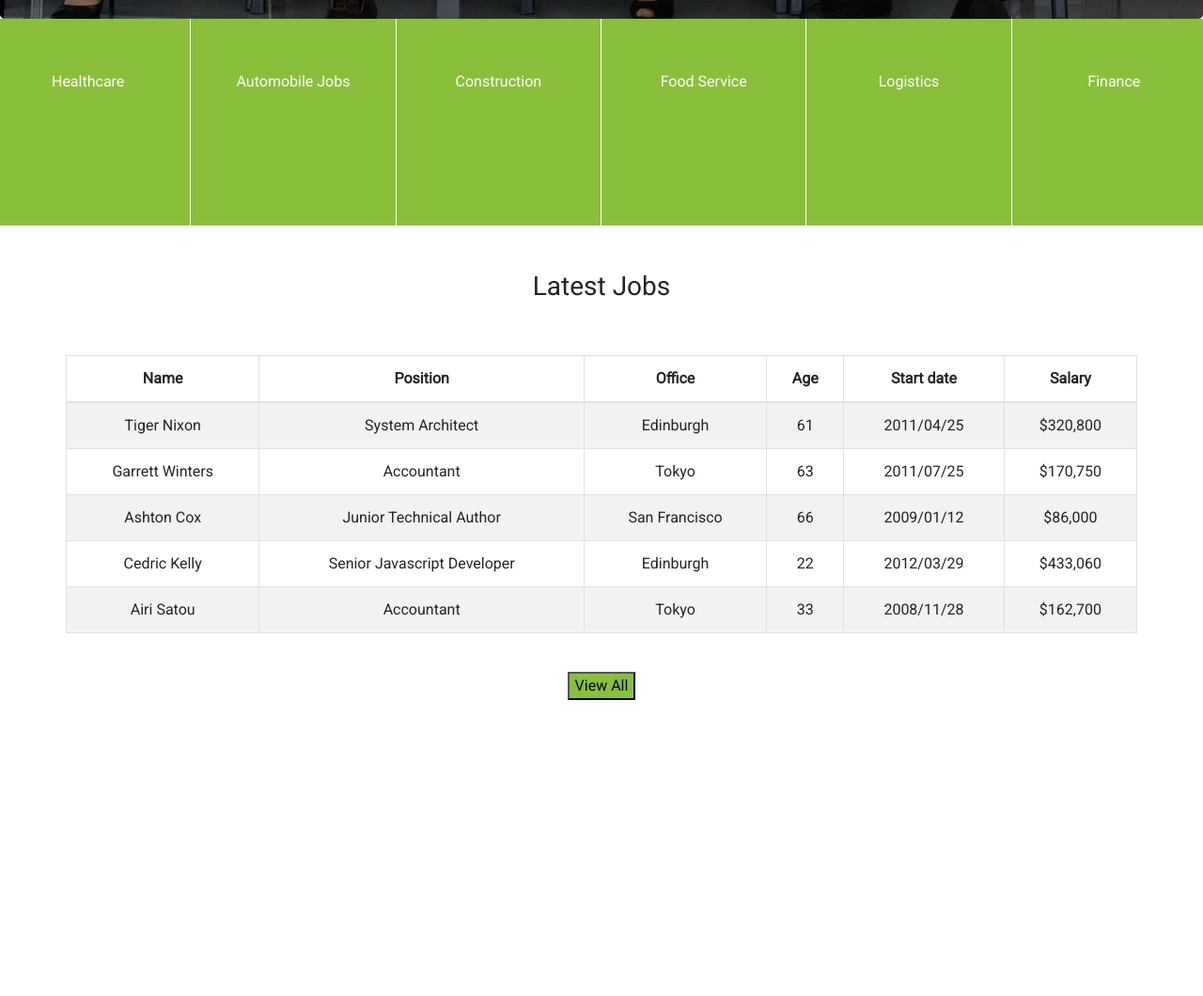
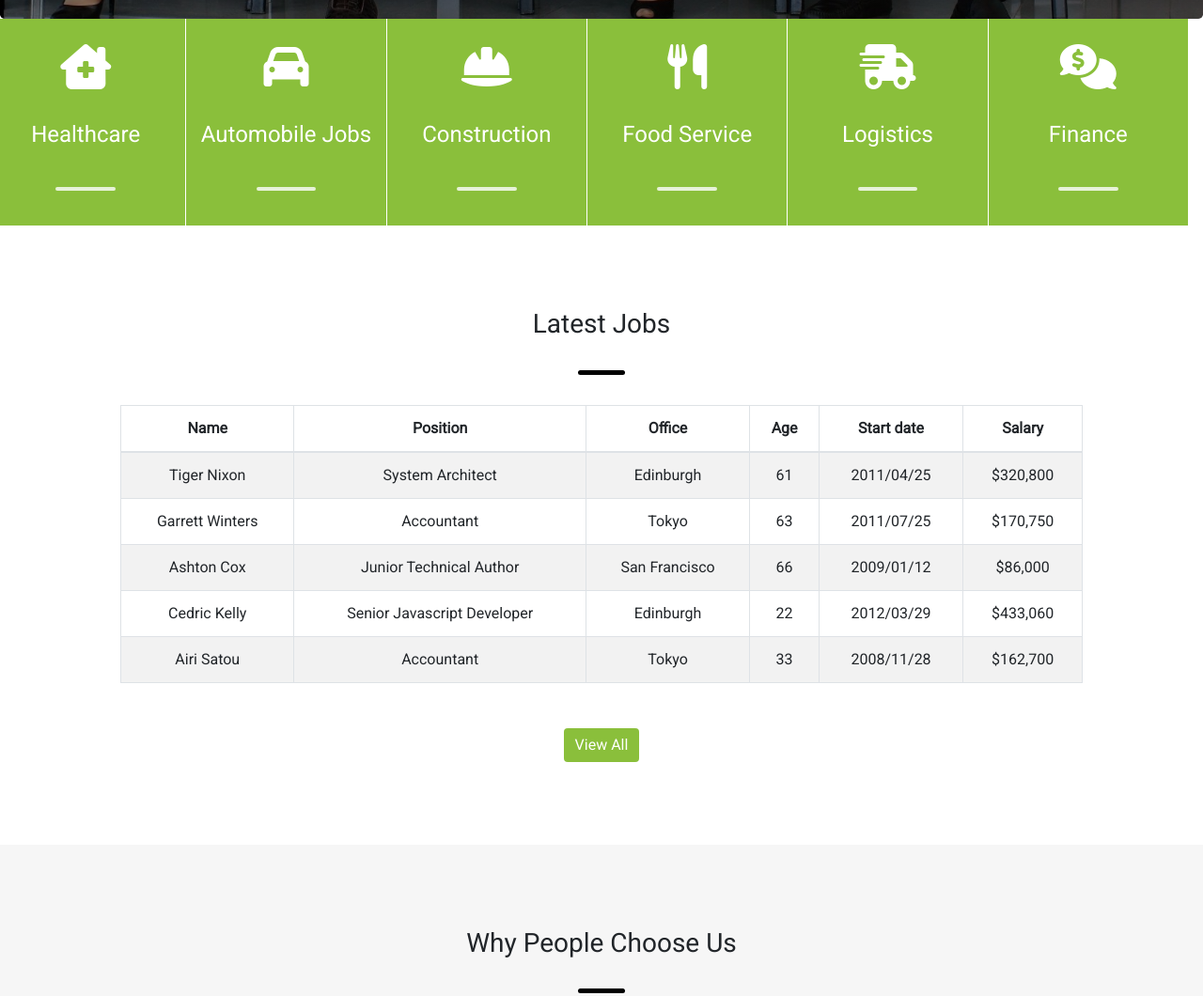
Before and after one commit to MichaelDeutschCoding/DI-Python-Bootcamp, a plain HTML site: page WeekOne/build-future/index.html in a window 1280 px wide. Shown: the part 740-1800 px from the top of the page at 94% size. Before the commit the page ends 1510 px from the top, so only its background shows below. Drawn offline with nearby package versions, Linux system fonts and the light colour scheme.

Commit message:
updated daily challenge

```diff
--- a/WeekOne/build-future/index.html
+++ b/WeekOne/build-future/index.html
@@ -2,9 +2,13 @@
 <html>
 	<head>
 		<meta charset="utf-8">
+		<meta name="viewport" content="width=device-width, initial-scale=1">
+
+		<script src="https://kit.fontawesome.com/694072c986.js" crossorigin="anonymous"></script>
 		<link href="https://fonts.googleapis.com/css?family=Roboto&display=swap" rel="stylesheet">
 		<link rel="stylesheet" href="https://stackpath.bootstrapcdn.com/bootstrap/4.3.1/css/bootstrap.min.css" integrity="sha384-ggOyR0iXCbMQv3Xipma34MD+dH/1fQ784/j6cY/iJTQUOhcWr7x9JvoRxT2MZw1T" crossorigin="anonymous">
 		<link rel="stylesheet" href="style.css">
+
 		<title>Build Your Future</title>
 	</head>
 
@@ -12,7 +16,7 @@
 		<div class="jumbotron myjumbo">
 
 			<nav class="navbar navbar-dark navbar-expand fixed-top">
-				<a class="navbar-brand" href="#">INTENSE <span>Job Board</span></a>
+				<a class="navbar-brand ml-4" href="#">INTENSE <span>Job Board</span></a>
 				<ul class="navbar-nav ml-auto mr-4">
 					<li class="nav-item mr-4">
 						<a class="nav-link" href="#">Home</a></li>
@@ -42,33 +46,46 @@
 			</form>
 
 		</div>
-		<div class="row ">
-			<div class="col-2 jobtypes text-white">
-				Healthcare
+		<div class="row" style="width: 100vw">
+			<div class="col-md-2 jobtypes text-white">
+				<div><i class="fas fa-clinic-medical fa-3x"></i></div>
+				<h4>Healthcare</h4>
+				<div class="divider-line"></div>
 			</div>
-			<div class="col-2 jobtypes text-white">
-				Automobile Jobs
+			<div class="col-md-2 jobtypes text-white">
+				<i class="fas fa-car fa-3x"></i>
+				<h4>Automobile Jobs</h4>
+				<div class="divider-line"></div>
 			</div>
-			<div class="col-2 jobtypes text-white">
-				Construction
+			<div class="col-md-2 jobtypes text-white">
+				<i class="fas fa-hard-hat fa-3x"></i>
+				<h4>Construction</h4>
+				<div class="divider-line"></div>
 			</div>
-			<div class="col-2 jobtypes text-white">
-				Food Service
+			<div class="col-md-2 jobtypes text-white">
+				<i class="fas fa-utensils fa-3x"></i>
+				<h4>Food Service</h4>
+				<div class="divider-line"></div>
 			</div>
-			<div class="col-2 jobtypes text-white">
-				Logistics
+			<div class="col-md-2 jobtypes text-white">
+				<i class="fas fa-shipping-fast fa-3x"></i>
+				<h4>Logistics</h4>
+				<div class="divider-line"></div>
 			</div>
-			<div class="col-2 jobtypes text-white">
-				Finance
+			<div class="col-md-2 jobtypes text-white">
+				<i class="fas fa-comments-dollar fa-3x"></i>
+				<h4>Finance</h4>
+				<div class="divider-line"></div>
 			</div>
 
 		</div>
 
 
-		<div class="container">
-			<h3 class="latest">Latest Jobs</h3>
+		<div class="container page-section">
+			<h3 class="section-header">Latest Jobs</h3>
+			<div class="section-divider"></div>
 			<div class="row">
-				<table id="example" class="table table-striped table-bordered" style="width:100%">
+				<table id="example" class="table table-striped table-bordered">
 					<thead>
 							<tr>
 									<th>Name</th>
@@ -123,7 +140,26 @@
 									</tbody>
 				</table>
 			</div>
-			<button type="button" class="view">View All</button>
+			<button class="btn btn-primary">View All</button>
+		</div>
+		<div class="container page-section why-choose">
+			<h3 class="section-header">Why People Choose Us</h3>
+			<div class="section-divider"></div>
+			<div class="row justify-content-center" style="text-align: left">
+				<div class="col-md-3">
+					<h5><i class="fas fa-user-check mr-3"></i>Verified employers</h5>
+					<p>Lorem ipsum, dolor sit amet consectetur adipisicing elit. Consectetur amet hic quisquam, nesciunt a commodi nobis debitis.</p>
+				</div>
+				<div class="col-md-3">
+						<h5><i class="fas fa-briefcase mr-3"></i>  Multiple Vacancies</h5>
+						<p>Lorem ipsum, dolor sit amet consectetur adipisicing elit. Consectetur amet hic quisquam, nesciunt a commodi nobis debitis.</p>
+					</div>
+				<div class="col-md-3">
+					<h5><i class="fas fa-blog mr-3"></i>Our Blog</h5>
+					<p>Lorem ipsum, dolor sit amet consectetur adipisicing elit. Consectetur amet hic quisquam, nesciunt a commodi nobis debitis.</p>
+				</div>
+			</div>
+
 		</div>
 	</body>
 </html>
--- a/WeekOne/build-future/style.css
+++ b/WeekOne/build-future/style.css
@@ -1,4 +1,4 @@
-*{
+body{
     font-family: 'Roboto', sans-serif;
     text-align: center;
 }
@@ -37,11 +37,18 @@
     background-color: #8abf3b;
     height: 220px;
     border-right: 1px solid white;
-    padding-top: 55px;
+    display: flex;
+    flex-direction: column;
+    align-items: center;
+    justify-content: space-around;
+    padding: 10px 0;
 }
 
-.latest{
-    padding: 3rem;
+.page-section{
+    padding-top: 3.5rem;
+    padding-bottom: 3.5rem;
+    max-width:none;
+
 }
 
 .view{
@@ -49,3 +56,37 @@
     padding 25px;
     margin: 25px;
 }
+
+.divider-line{
+    background-color:rgba(255,255,255, .8);
+    height: 4px;
+    width: 30%;
+    border-radius:2px;
+    margin-bottom: 10px;
+}
+.table{
+    width:80%;
+    margin-left:auto;
+    margin-right:auto;
+}
+
+.btn-primary{
+    background-color: #8abf3b;
+    margin: 2rem;
+    border:none;
+}
+.why-choose{
+    background-color: #f6f6f6;
+}
+
+.section-header{
+    margin-top: 2rem;
+}
+
+.section-divider{
+    background-color: black;
+    height: 5px;
+    width: 50px;
+    border-radius: 3px;
+    margin: 2rem auto;
+}
```
